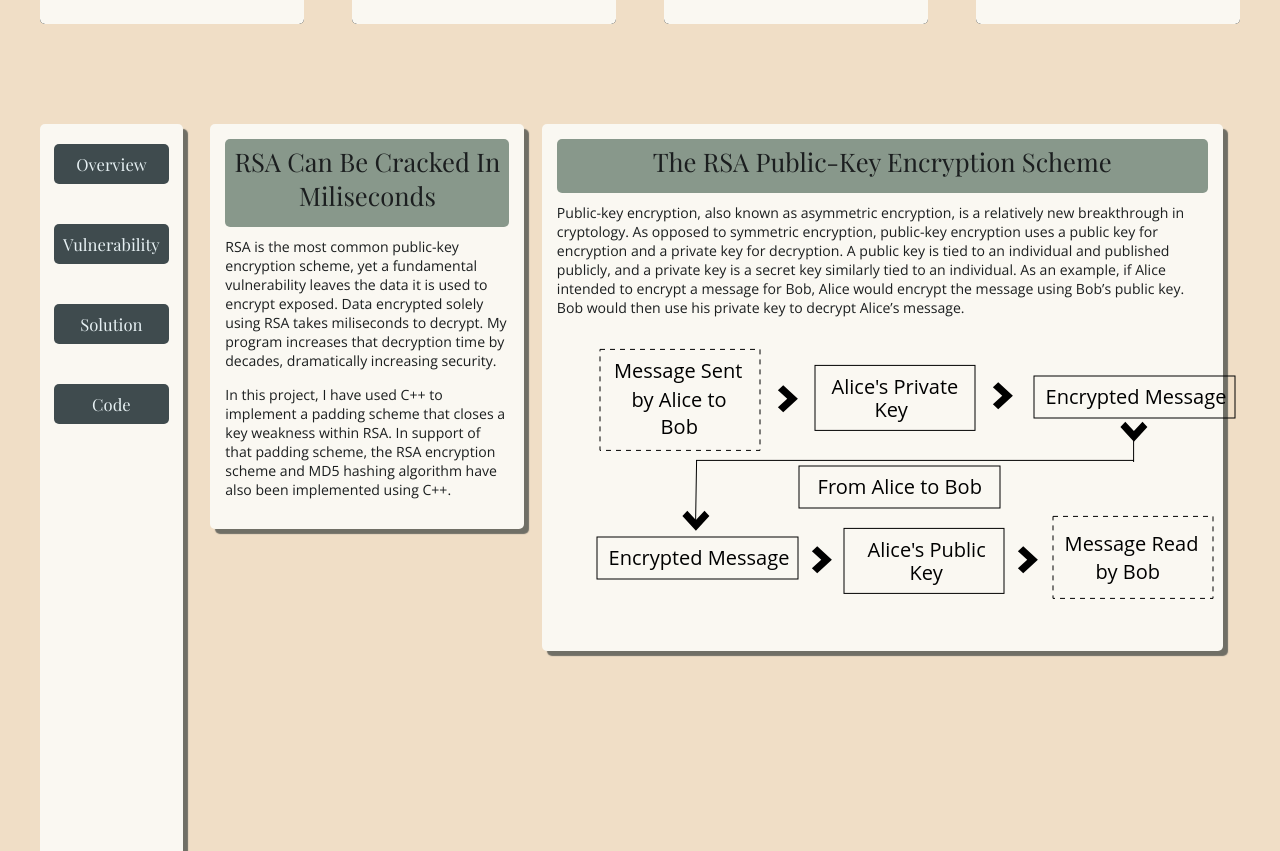
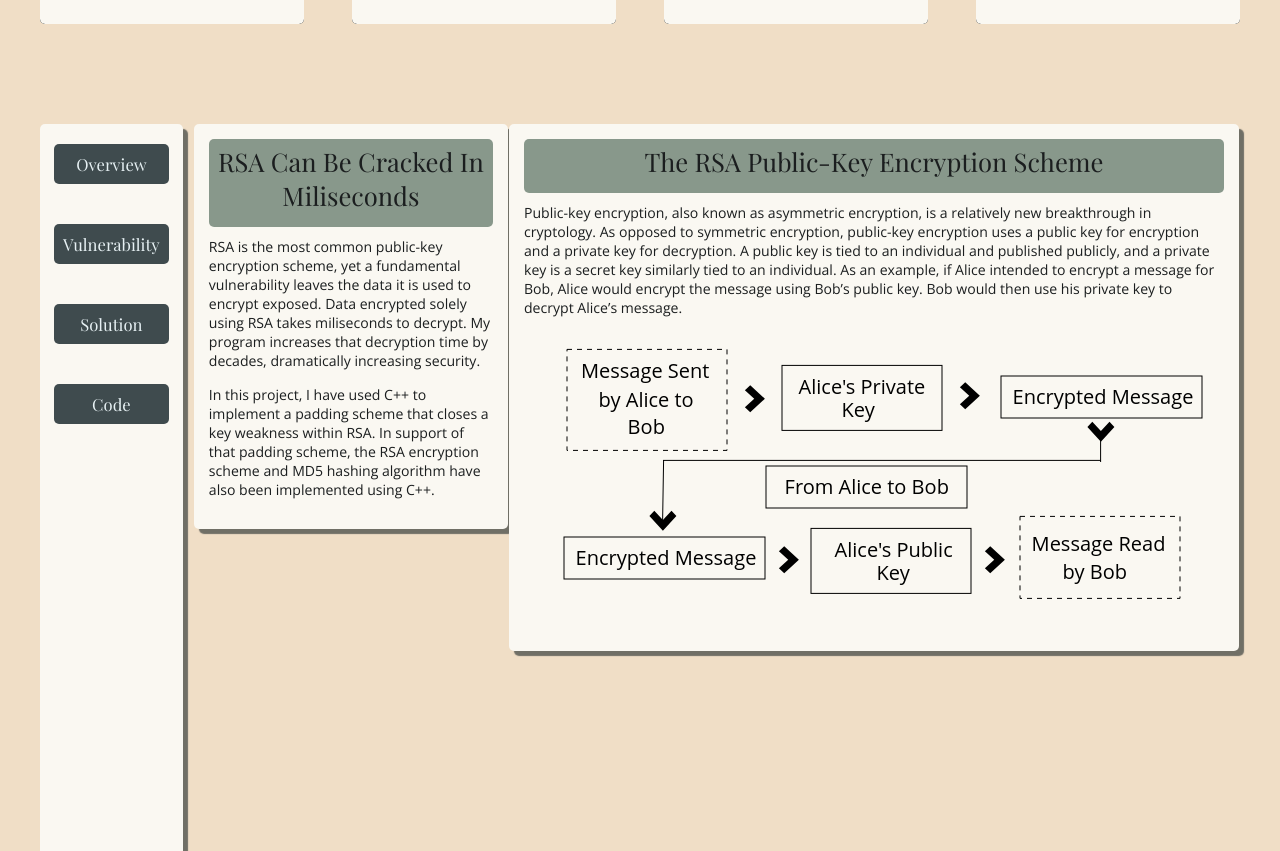
Before and after one commit to profilewebsite/profilewebsiteLive, a React (Create React App) app: page / in a window 1280 px wide. Shown: the part 2440-3291 px from the top of the page. Built offline with nearby package versions, Linux system fonts and the light colour scheme; grey boxes are pictures that could not be loaded.

Commit message:
Add files via upload

```diff
--- a/src/App.css
+++ b/src/App.css
@@ -168,6 +168,7 @@
 {
     height: min-content;
     width: 65%;
+    min-width: min-content;
 
     padding: 15px;
 
@@ -535,6 +536,7 @@
 .projects-page-button-container
 {
     height: 60vh;
+    min-height: min-content;
     width: 100%;
     display: flex;
     flex-direction: row;
```
